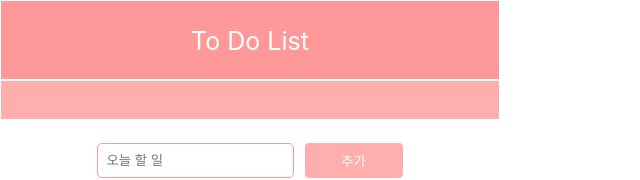
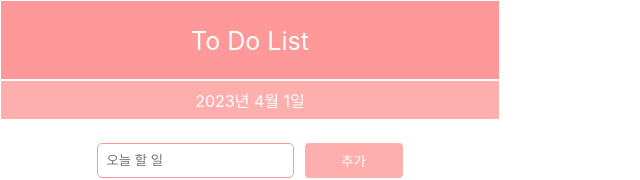
Before and after one commit to indevruis/react-todo-list, a React (Create React App) app: page / in a window 1280 px wide. Shown: the top 180 px of the page, without its empty margins (0-640 px from the left). Built offline with nearby package versions, Linux system fonts and the light colour scheme.

Commit message:
[feat] Date 추가

```diff
--- /dev/null
+++ b/src/Component/Today.js
@@ -0,0 +1,11 @@
+import React, { useState } from 'react'
+
+const Today = () => {
+  const [today, setToday] = useState(new Date());
+
+  return (
+    <div className='date'>{`${today.getFullYear()}년 ${today.getMonth() + 1}월 ${today.getDate()}일`}</div>
+  )
+}
+
+export default Today
--- a/src/Page/Todo/TodoPresenter.js
+++ b/src/Page/Todo/TodoPresenter.js
@@ -1,10 +1,11 @@
 import React from 'react';
+import Today from '../../Component/Today'
 
 function TodoPresenter() {
   return (
     <div className='todoList'>
         <div className='header'>To Do List</div>
-        <div className='date'></div>
+        <Today />
         <div className='list'></div>
         <form className='addList' action="/add" method="POST">
             <input type="text" className='addListContents' name="todo" placeholder="오늘 할 일" />
```
